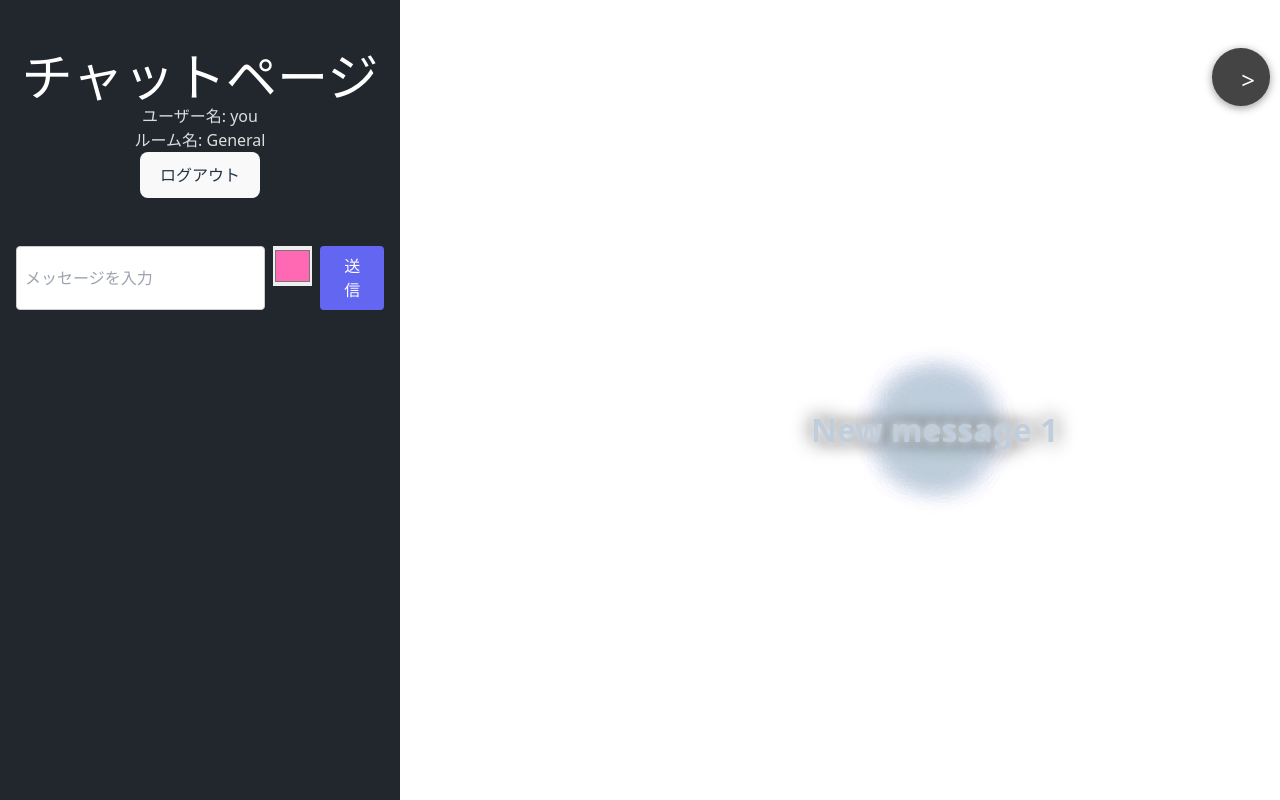
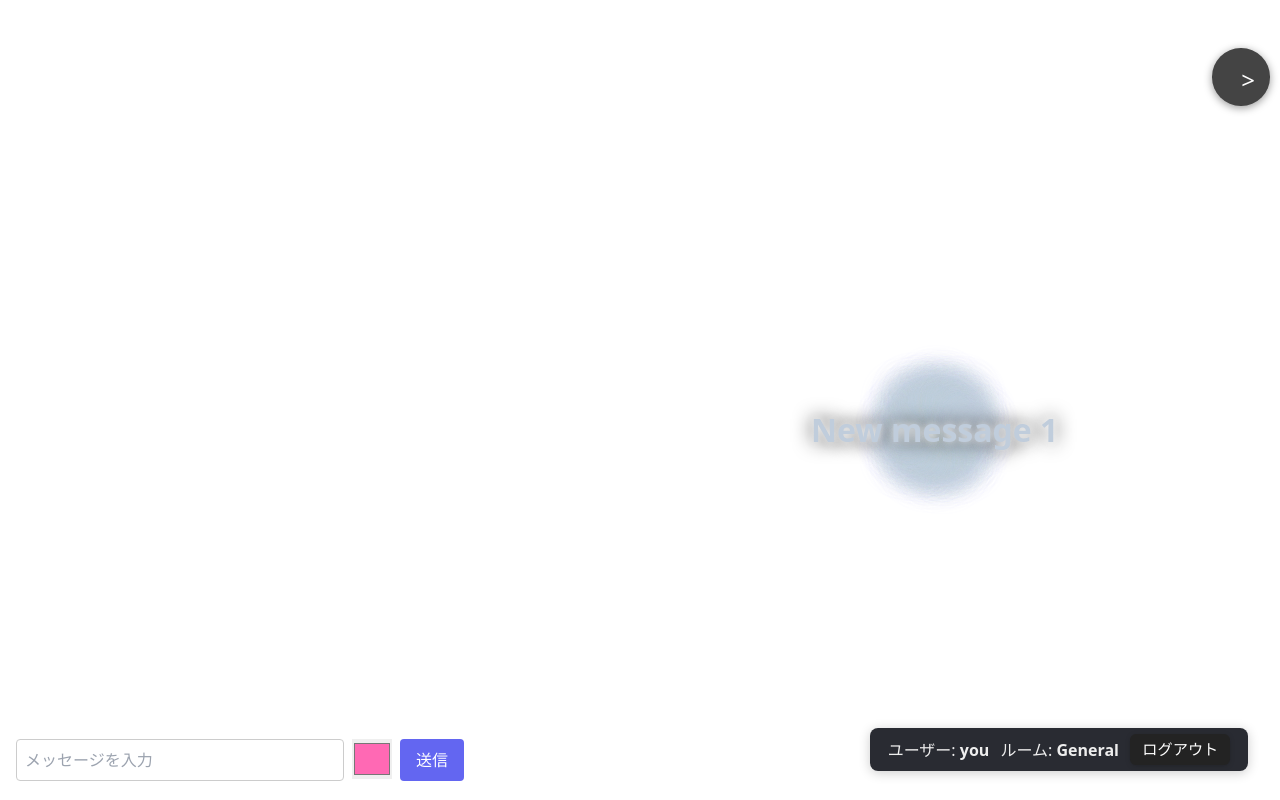
Before and after one commit to HiCoder-IE-hackathon-team5/HanabiTalk-front, a React (Vite) app: page /chat in a window 1280 px wide. Built offline with nearby package versions, Linux system fonts and the light colour scheme.

Commit message:
ボタンの位置などの調整

```diff
--- a/src/components/Logout.tsx
+++ b/src/components/Logout.tsx
@@ -3,7 +3,8 @@ import { useNavigate } from "react-router-dom";
 import { deleteCookie, getCookie } from "../utils/cookie";
 import { logoutUser } from "../utils/api";
 
-const Logout: React.FC = () => {
+// props: React.ButtonHTMLAttributes<HTMLButtonElement>型を受け取る
+const Logout: React.FC<React.ButtonHTMLAttributes<HTMLButtonElement>> = (props) => {
 	const navigate = useNavigate();
 
 	const handleLogout = async () => {
@@ -13,7 +14,6 @@ const Logout: React.FC = () => {
 		const success = await logoutUser(roomName, userId);
 
 		if (success) {
-			// Cookie削除
 			deleteCookie("user_name");
 			deleteCookie("room_name");
 			deleteCookie("user_id");
@@ -24,7 +24,14 @@ const Logout: React.FC = () => {
 		}
 	};
 
-	return <button onClick={handleLogout}>ログアウト</button>;
+	return (
+		<button
+			{...props} // styleやclassNameなどを親から受け取れる
+			onClick={handleLogout}
+		>
+			ログアウト
+		</button>
+	);
 };
 
 export default Logout;
--- a/src/pages/ChatPage.tsx
+++ b/src/pages/ChatPage.tsx
@@ -7,9 +7,7 @@ import Logout from "../components/Logout";
 import Firework from "../components/Firework";
 import type { MessagePayload } from "../mocks/messageMock";
 import { subscribeMockMessages, addMockMessage } from "../mocks/messageMock";
-
-const DUMMY_USER = "you";
-const DUMMY_ROOM = "General";
+import { getCookie } from "../utils/cookie";
 
 type FireworkItem = {
   id: string;
@@ -43,18 +41,20 @@ function getFireworkLaunchSpeed(message: string) {
 }
 
 export default function ChatPage() {
+  // ログイン時にcookieへ保存されている値を取得
+  const userName = getCookie("user_name") || "you";
+  const roomName = getCookie("room_name") || "General";
+
   const [logOpen, setLogOpen] = useState(false);
   const [messages, setMessages] = useState<MessagePayload[]>([]);
   const [fireworkItems, setFireworkItems] = useState<FireworkItem[]>([]);
   const lastMessageRef = useRef<MessagePayload | null>(null);
 
-  // ダミーメッセージ購読
   useEffect(() => {
-    const unsubscribe = subscribeMockMessages(DUMMY_ROOM, (msgs) => setMessages(msgs));
+    const unsubscribe = subscribeMockMessages(roomName, (msgs) => setMessages(msgs));
     return unsubscribe;
-  }, []);
+  }, [roomName]);
 
-  // 花火
   useEffect(() => {
     if (messages.length === 0) return;
     const latest = messages[messages.length - 1];
@@ -79,9 +79,9 @@ export default function ChatPage() {
   const sendMessage = (data: { message: string; color: string }) => {
     if (!data.message.trim()) return;
     const payload: MessagePayload = {
-      user_name: DUMMY_USER,
+      user_name: userName,
       message: data.message,
-      room_name: DUMMY_ROOM,
+      room_name: roomName,
       color: data.color,
     };
     addMockMessage(payload);
@@ -96,14 +96,12 @@ export default function ChatPage() {
     <div style={{ minHeight: "100vh", background: "#22272e", position: "relative" }}>
       {/* ログパネル */}
       <SidePanel isOpen={logOpen}>
-        <ChatLog messages={messages} userName={DUMMY_USER} />
+        <ChatLog messages={messages} userName={userName} />
       </SidePanel>
-      {/* トグルボタン */}
       <PanelToggleButton
         onClick={() => setLogOpen((open) => !open)}
         isOpen={logOpen}
       />
-      {/* 花火 */}
       {fireworkItems.map(item => (
         <FireworkWithMessage
           key={item.id}
@@ -118,31 +116,86 @@ export default function ChatPage() {
           onEnd={handleFireworkEnd}
         />
       ))}
-      {/* メインUI：自分のバルーンは表示しない */}
+      {/* ヘッダー部分を右下に横並びで絶対位置配置 */}
       <div
         style={{
-          maxWidth: "400px",
-          margin: "0 auto",
-          padding: "3em 1em 1em 1em",
+          position: "fixed",
+          right: 0,
+          bottom: 0,
+          padding: "1.5em 2em",
+          zIndex: 50,
           display: "flex",
-          flexDirection: "column",
-          alignItems: "center"
+          flexDirection: "row",
+          alignItems: "center",
+          background: "transparent",
+          gap: "1.3em",
+          pointerEvents: "none"
         }}
       >
-        <h1 style={{ color: "#fff" }}>チャットページ</h1>
-        <p style={{ color: "#ddd" }}>ユーザー名: {DUMMY_USER}</p>
-        <p style={{ color: "#ddd" }}>ルーム名: {DUMMY_ROOM}</p>
-        <Logout />
-        <div style={{ margin: "2em 0", width: "100%" }}>
-          <MessageInput sendMessage={sendMessage} />
+        <div
+          style={{
+            color: "#fff",
+            textAlign: "center",
+            fontSize: "2.2em",
+            fontWeight: "bold",
+            pointerEvents: "auto"
+          }}
+        >
+          チャットページ
         </div>
-        {/* ここに自分の発言バルーンは表示しません */}
+        <div
+          style={{
+            display: "flex",
+            flexDirection: "row",
+            alignItems: "center",
+            gap: "0.7em",
+            fontSize: "1em",
+            color: "#eee",
+            fontWeight: 400,
+            background: "rgba(30,32,39,0.95)",
+            borderRadius: "8px",
+            padding: "0.4em 1.1em 0.4em 1.1em",
+            pointerEvents: "auto",
+            boxShadow: "0 2px 12px #0003"
+          }}
+        >
+          <span>ユーザー: <b>{userName}</b></span>
+          <span>ルーム: <b>{roomName}</b></span>
+          <span>
+            <Logout
+              style={{
+                fontSize: "0.95em",
+                padding: "0.25em 0.8em",
+                borderRadius: "6px",
+                background: "#232323",
+                color: "#fff",
+                border: "none",
+                fontWeight: "bold",
+                cursor: "pointer",
+                margin: 0,
+                boxShadow: "0 1px 5px #0003"
+              }}
+            />
+          </span>
+        </div>
+      </div>
+      {/* 入力欄を左下に絶対位置配置 */}
+      <div
+        style={{
+          position: "fixed",
+          left: 0,
+          bottom: 0,
+          width: "min(480px, 92vw)",
+          padding: "1.2em 1em",
+          zIndex: 100,
+        }}
+      >
+        <MessageInput sendMessage={sendMessage} />
       </div>
     </div>
   );
 }
 
-// 花火+メッセージ表示
 function FireworkWithMessage({
   id,
   x,
```
Also changed, not shown: 3 other files (tests, documents, lock files or other folders).
